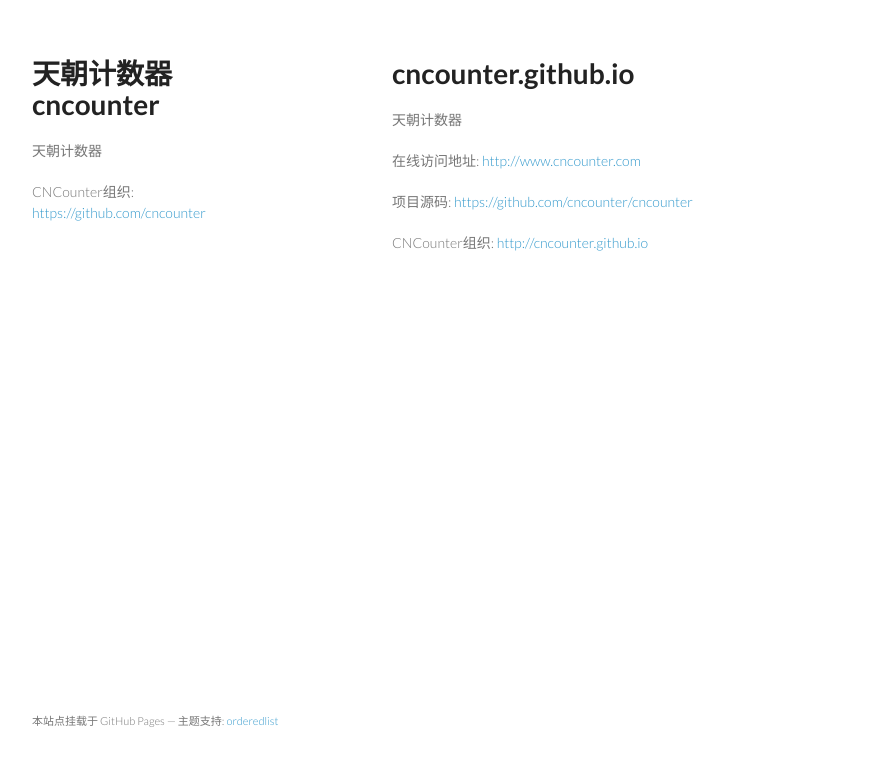
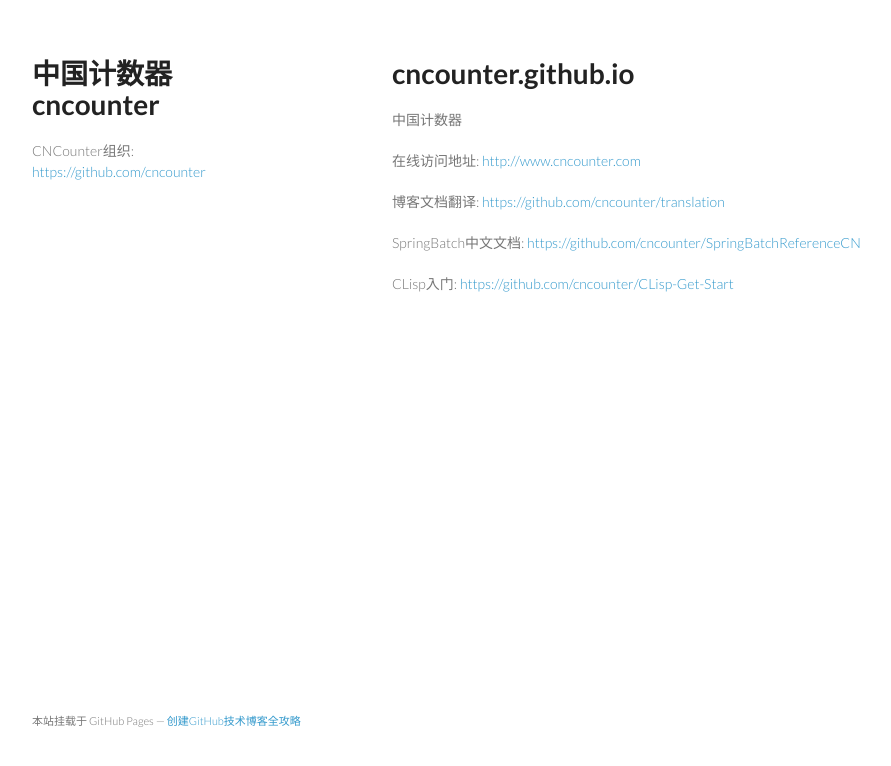
Before and after one commit to cncounter/cncounter.github.io, a plain HTML site: page index.html in a window 1280 px wide. Shown: the whole page, without its empty margins (178-1069 px from the left). Drawn offline with Linux system fonts and the light colour scheme.

Commit message:
Update index.html

```diff
--- a/index.html
+++ b/index.html
@@ -3,7 +3,7 @@
   <head>
     <meta charset="utf-8">
     <meta http-equiv="X-UA-Compatible" content="chrome=1">
-    <title>天朝计数器 cncounter by cncounter</title>
+    <title>中国计数器 cncounter by cncounter</title>
 
     <link rel="stylesheet" href="stylesheets/styles.css">
     <link rel="stylesheet" href="stylesheets/github-light.css">
@@ -15,9 +15,7 @@
   <body>
     <div class="wrapper">
       <header>
-        <h1>天朝计数器 cncounter</h1>
-        <p>天朝计数器</p>
-
+        <h1>中国计数器 cncounter</h1>
 
 <p class="view">CNCounter组织: <a href="https://github.com/cncounter">https://github.com/cncounter</a></p>
 
@@ -26,16 +24,19 @@
         <h1>
 <a id="cncountergithubio" class="anchor" href="#cncountergithubio" aria-hidden="true"><span class="octicon octicon-link"></span></a>cncounter.github.io</h1>
 
-<p>天朝计数器</p>
+<p>中国计数器</p>
 
 <p>在线访问地址: <a href="http://www.cncounter.com">http://www.cncounter.com</a></p>
 
-<p>项目源码: <a href="https://github.com/cncounter/cncounter">https://github.com/cncounter/cncounter</a></p>
+<p>博客文档翻译: <a href="https://github.com/cncounter/translation">https://github.com/cncounter/translation</a></p>
 
-<p>CNCounter组织: <a href="http://cncounter.github.io">http://cncounter.github.io</a></p>
+<p>SpringBatch中文文档: <a href="https://github.com/cncounter/SpringBatchReferenceCN">https://github.com/cncounter/SpringBatchReferenceCN</a></p>
+
+<p>CLisp入门: <a href="https://github.com/cncounter/CLisp-Get-Start">https://github.com/cncounter/CLisp-Get-Start</a></p>
+
       </section>
       <footer>
-        <p><small>本站点挂载于 GitHub Pages &mdash; 主题支持: <a href="https://github.com/orderedlist">orderedlist</a></small></p>
+        <p><small>本站挂载于 GitHub Pages &mdash;  <a href="http://blog.csdn.net/renfufei/article/details/37725057">创建GitHub技术博客全攻略</a></small></p>
       </footer>
     </div>
     <script src="javascripts/scale.fix.js"></script>
```
